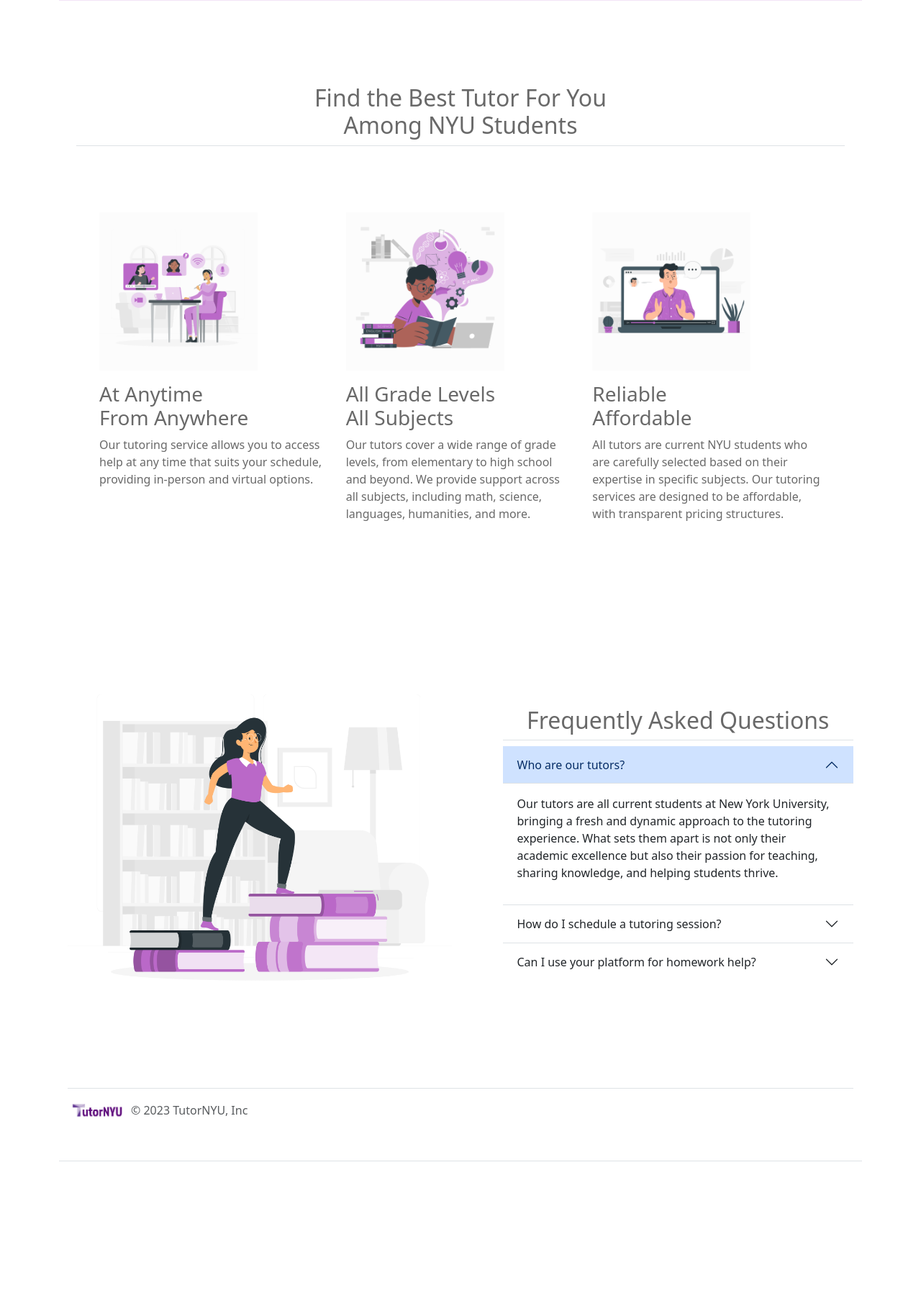
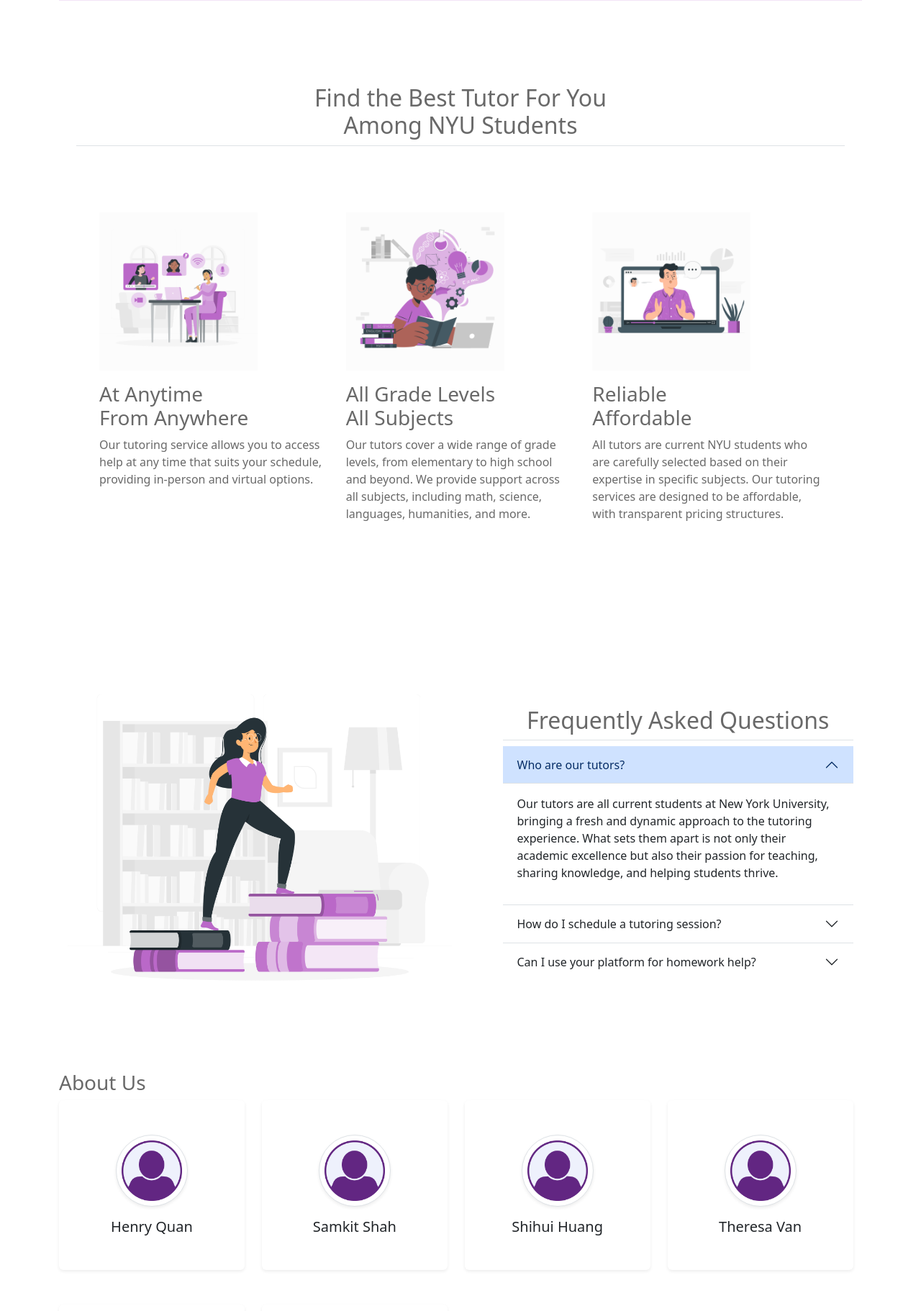
Before and after one commit to gcivil-nyu-org/INT2-Monday-Spring2024-Team-2, a Django app: page / in a window 1280 px wide. Shown: the part 738-2560 px from the top of the page at 72% size. Before the commit the page ends 2352 px from the top, so only its background shows below. Run offline with Django 5.2, Linux system fonts and the light colour scheme.

Commit message:
about us section completed

```diff
--- a/TutorNYU/templates/home.html
+++ b/TutorNYU/templates/home.html
@@ -68,6 +68,7 @@
 <script src="https://unpkg.com/bootstrap@5.3.2/dist/js/bootstrap.bundle.min.js"></script>
 <section class="bg-white py-3 py-md-5">
   <div class="container">
+    <a name="faqs"></a>
     <div class="row gy-5 gy-lg-0 align-items-lg-center">
       <div class="col-12 col-lg-6">
         <img class="img-fluid rounded" loading="lazy" src="{% static 'images/faqs.png' %}" alt="How can we help you?">
@@ -85,8 +86,6 @@
                 </h2>
                 <div id="collapseOne" class="accordion-collapse collapse show" aria-labelledby="headingOne" data-bs-parent="#accordionExample">
                   <div class="accordion-body">
-                    <a name="faqs"></a>
-
                     <p>Our tutors are all current students at New York University, bringing a fresh and dynamic approach to the tutoring experience.
                       What sets them apart is not only their academic excellence but also their passion for teaching, sharing knowledge, and helping students thrive.</p>
                   </div>
@@ -124,6 +123,62 @@
   </div>
 </section>
 
+<!--About Us-->
+
+<h3 class="fs-3 text-body-emphasis" style="color: #696969 !important; white-space: pre-line;">About Us
+</h3>
+<div class="row text-center">
+<a name="about"></a>
+  <!-- Team item-->
+  <div class="col-xl-3 col-sm-4 mb-5">
+    <div class="bg-white rounded shadow-sm py-5 px-4"><img src="{% static 'images/profile_icon.png' %}" alt="" width="100" class="img-fluid rounded-circle mb-3 img-thumbnail shadow-sm">
+      <h5 class="mb-0">Henry Quan</h5><span class="small text-muted">  </span>
+    </div>
+  </div>
+  <!-- End-->
+
+  <!-- Team item-->
+  <div class="col-xl-3 col-sm-4 mb-5">
+    <div class="bg-white rounded shadow-sm py-5 px-4"><img src="{% static 'images/profile_icon.png' %}" alt="" width="100" class="img-fluid rounded-circle mb-3 img-thumbnail shadow-sm">
+      <h5 class="mb-0">Samkit Shah</h5><span class="small text-muted">  </span>
+    </div>
+  </div>
+  <!-- End-->
+
+  <!-- Team item-->
+  <div class="col-xl-3 col-sm-4 mb-5">
+    <div class="bg-white rounded shadow-sm py-5 px-4"><img src="{% static 'images/profile_icon.png' %}" alt="" width="100" class="img-fluid rounded-circle mb-3 img-thumbnail shadow-sm">
+      <h5 class="mb-0">Shihui Huang</h5><span class="small text text-muted">  </span>
+    </div>
+  </div>
+  <!-- End-->
+
+  <!-- Team item-->
+  <div class="col-xl-3 col-sm-4 mb-5">
+    <div class="bg-white rounded shadow-sm py-5 px-4"><img src="{% static 'images/profile_icon.png' %}" alt="" width="100" class="img-fluid rounded-circle mb-3 img-thumbnail shadow-sm">
+      <h5 class="mb-0">Theresa Van</h5><span class="small text-muted">  </span>
+    </div>
+  </div>
+  <!-- End-->
+
+  <!-- Team item-->
+  <div class="col-xl-3 col-sm-4 mb-5">
+    <div class="bg-white rounded shadow-sm py-5 px-4"><img src="{% static 'images/profile_icon.png' %}" alt="" width="100" class="img-fluid rounded-circle mb-3 img-thumbnail shadow-sm">
+      <h5 class="mb-0">Wanli Ma</h5><span class="small text-muted">  </span>
+    </div>
+  </div>
+  <!-- End-->
+
+  <!-- Team item-->
+  <div class="col-xl-3 col-sm-4 mb-5">
+    <div class="bg-white rounded shadow-sm py-5 px-4"><img src="{% static 'images/profile_icon.png' %}" alt="" width="100" class="img-fluid rounded-circle mb-3 img-thumbnail shadow-sm">
+      <h5 class="mb-0">Ziyi Wang</h5><span class="small text-muted">  </span>
+    </div>
+  </div>
+  <!-- End-->
+
+</div>
+
   <!--Footer-->
   <div class="container">
     <footer class="d-flex flex-wrap justify-content-between align-items-center py-3 my-4 border-top">
@@ -142,8 +197,4 @@
     </footer>
   </div>
 
-
-
-
-
 {% endblock %}
--- a/TutorNYU/templates/navbar.html
+++ b/TutorNYU/templates/navbar.html
@@ -24,7 +24,7 @@
           <li><a href="{% url 'home' %}" class="nav-link px-2 link-secondary">Home</a></li>
           <li><a href="{% url 'home' %}#feature" class="nav-link px-2" style="color: #600d91; margin-left:10px">Features</a></li>
           <li><a href="{% url 'home' %}#faqs" class="nav-link px-2" style="color: #600d91; margin-left:10px">FAQs</a></li>
-          <li><a href="#" class="nav-link px-2" style="color: #600d91; margin-left:10px">About</a></li>
+          <li><a href="{% url 'home' %}#about" class="nav-link px-2" style="color: #600d91; margin-left:10px">About Us</a></li>
         </ul>
 
         <div class="col-md-3 text-end">
```
Also changed, not shown: TutorNYU/static/images/profile_icon.png (added).
